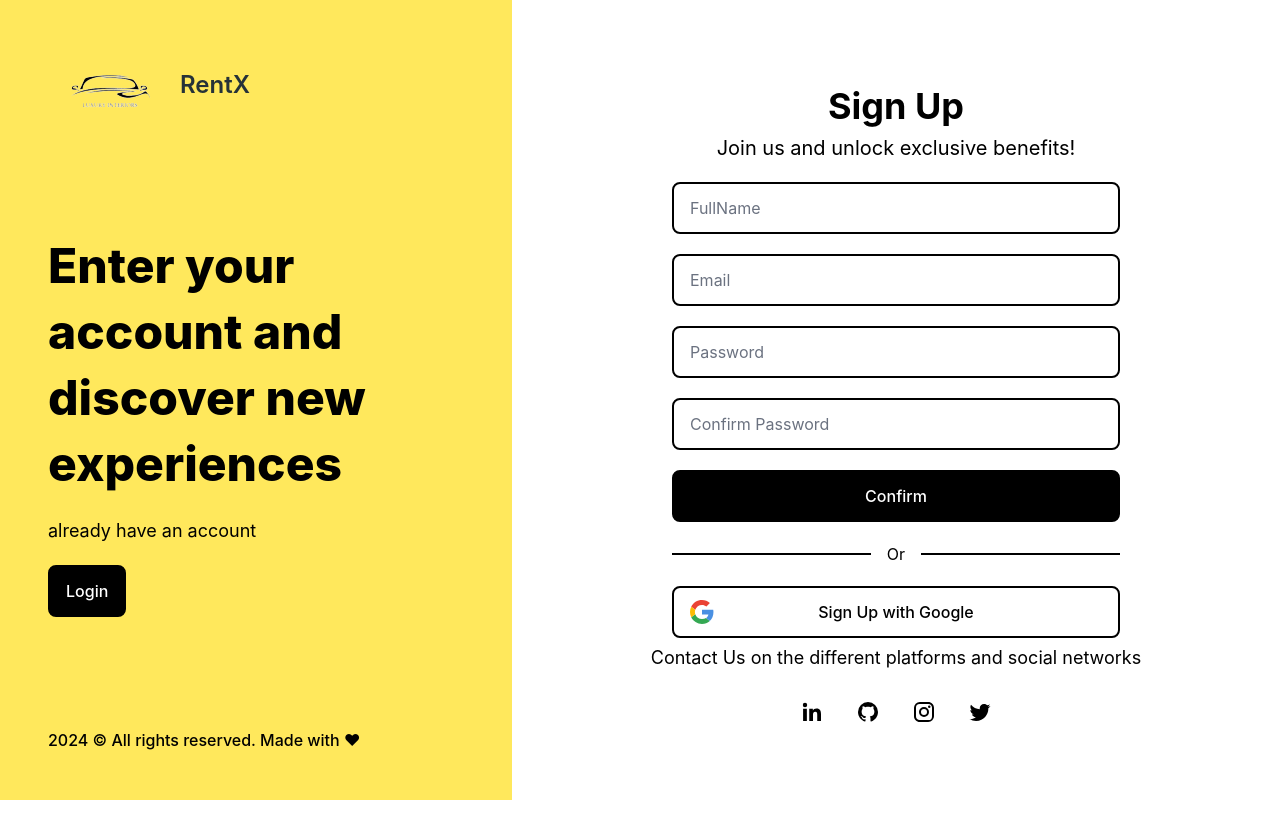
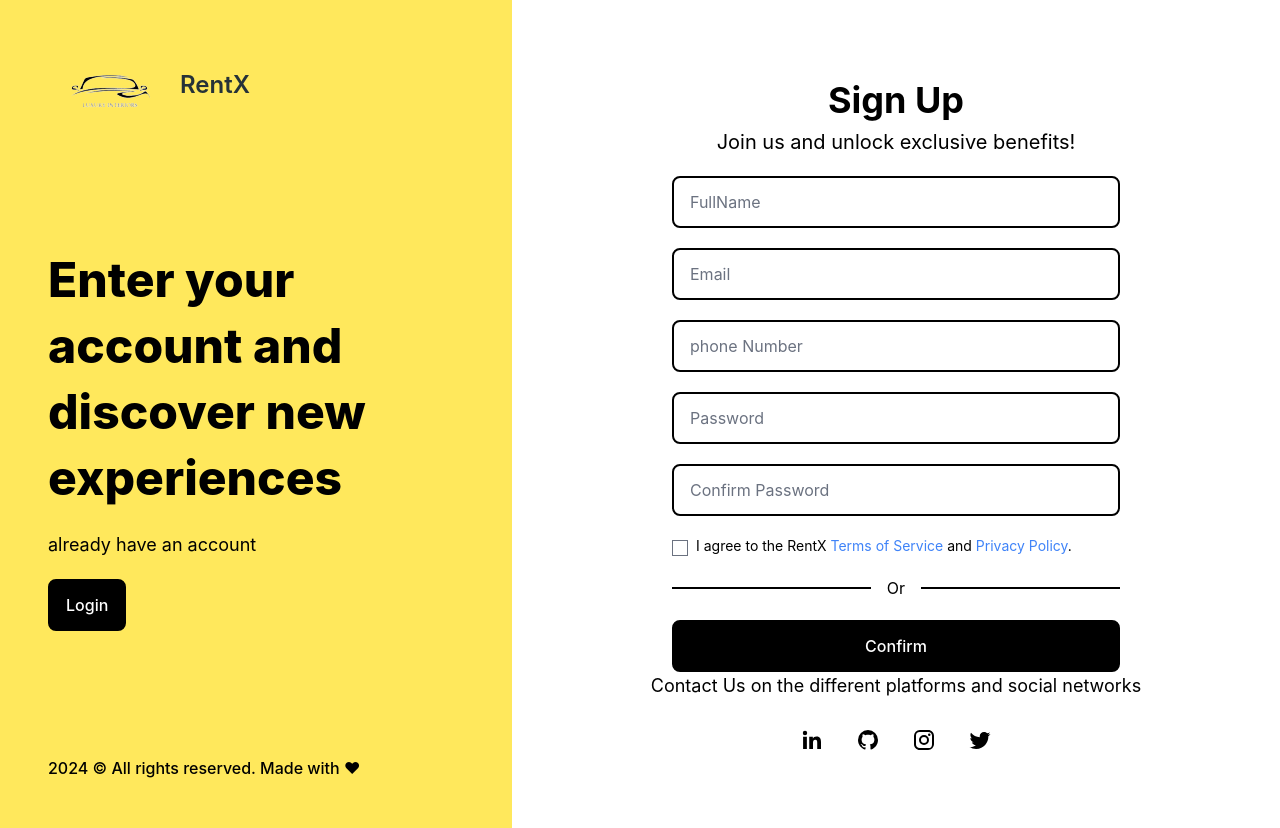
Before and after one commit to mooka007/Car, a React (Create React App) app in the folder client/: page /signup in a window 1280 px wide. Before the commit the page ends 800 px from the top, so only its background shows below. Built offline with nearby package versions, Linux system fonts and the light colour scheme.

Commit message:
setup signup page

```diff
--- a/client/src/pages/Signup.jsx
+++ b/client/src/pages/Signup.jsx
@@ -1,7 +1,62 @@
-import React from "react"
-import { FloatingLabel } from 'flowbite-react';
+import React, { useState } from "react"
+
 import logo from "../assets/logo.png"
+
 const Signup = () => {
+    const [fullName, setfullName] = useState("");
+    const [email, setEmail] = useState("");
+    const [password, setPassword] = useState("");
+    const [phone, setPhone] = useState(false);
+    const [checked, setChecked] = useState(false);
+
+
+     // ============= Event Handler Start here =============
+    const handleName = (e) => {
+        setfullName(e.target.value);
+    };
+    const handleEmail = (e) => {
+        setEmail(e.target.value);
+
+    };
+    const handlePhone = (e) => {
+        setPhone(e.target.value);
+    }
+    const handlePassword = (e) => {
+        setPassword(e.target.value);
+    };
+
+const handleSignUp = async (e) => {
+    e.preventDefault();
+    if (checked) {
+      // if (!fullName) {
+      //   setErrfullName("Enter your name");
+      // }
+      // if (!email) {
+      //   setErrEmail("Enter your email");
+      // } else {
+      //   if (!EmailValidation(email)) {
+      //     setErrEmail("Enter a Valid email");
+      //   }
+      // }
+      // if (!password) {
+      //   setErrPassword("Create a password");
+      // } else {
+      //   if (password.length < 6) {
+      //     setErrPassword("Passwords must be at least 6 characters");
+      //   }
+      // }
+      // ============== Getting the value ==============
+    if (
+        fullName &&
+        email &&
+        phone &&
+        password &&
+        password.length >= 6
+    ) {
+        // await register(fullName, email, phone, password)
+    }
+    }
+};
     return (
         <body class="bg-white">
             <div class="flex min-h-screen">
@@ -47,24 +102,47 @@ const Signup = () => {
                                 <p class="text-md md:text-xl">Join us and unlock exclusive benefits!</p>
                             </div>
                             {/* form */}
-                            <div class="flex flex-col justify-center lg:ml-24 max-w-md space-y-5">
+                            <form class="flex flex-col justify-center lg:ml-24 max-w-md space-y-5">
                                 <input type="text" placeholder="FullName"
                                     class="flex px-3 py-2 md:px-4 md:py-3 border-2 border-black rounded-lg font-medium placeholder:font-normal" />
                                 <input type="text" placeholder="Email"
+                                class="flex px-3 py-2 md:px-4 md:py-3 border-2 border-black rounded-lg font-medium placeholder:font-normal" />
+                                <input type="text" placeholder="phone Number"
                                 class="flex px-3 py-2 md:px-4 md:py-3 border-2 border-black rounded-lg font-medium placeholder:font-normal" />
                                 <input type="text" placeholder="Password"
                                 class="flex px-3 py-2 md:px-4 md:py-3 border-2 border-black rounded-lg font-medium placeholder:font-normal" />
                                 <input type="text" placeholder="Confirm Password"
                                 class="flex px-3 py-2 md:px-4 md:py-3 border-2 border-black rounded-lg font-medium placeholder:font-normal" />
-                                <button class="flex items-center justify-center flex-none px-3 py-2 md:px-4 md:py-3 border-2 rounded-lg font-medium border-black bg-black text-white">
-                                    <a href="/login" className="hover:text-gray900">Confirm</a>
-                                </button>
+
+                                {/* Checkbox */}
+                                <div className="flex items-start mdl:items-center gap-2">
+                                    <input
+                                        onChange={() => setChecked(!checked)}
+                                        className="w-4 h-4 mt-1 mdl:mt-0 cursor-pointer"
+                                        type="checkbox"
+                                    />
+                                    <p className="text-sm text-primeColor">
+                                        I agree to the RentX{" "}
+                                        <span className="text-blue-500">Terms of Service </span>and{" "}
+                                        <span className="text-blue-500">Privacy Policy</span>.
+                                    </p>
+                                </div>
+
+                                {/* ---------------------------------------------- */}
                                 <div class="flex justify-center items-center">
                                     <span class="w-full border border-black"></span>
                                     <span class="px-4">Or</span>
                                     <span class="w-full border border-black"></span>
                                 </div>
-                                <button class="flex items-center justify-center flex-none px-3 py-2 md:px-4 md:py-3 border-2 rounded-lg font-medium border-black relative">
+                                {/* ---------------------------------------------- */}
+
+
+                                <button class="flex items-center justify-center flex-none px-3 py-2 md:px-4 md:py-3 border-2 rounded-lg font-medium border-black bg-black text-white">
+                                    <a href="" className="hover:text-gray900">Confirm</a>
+                                </button>
+
+                                {/* sign up with google  */}
+                                {/* <button class="flex items-center justify-center flex-none px-3 py-2 md:px-4 md:py-3 border-2 rounded-lg font-medium border-black relative">
                                     <span class="absolute left-4">
                                     <svg width="24px" height="24px" viewBox="0 0 24 24" xmlns="http://www.w3.org/2000/svg">
                                         <path fill="#EA4335 " d="M5.26620003,9.76452941 C6.19878754,6.93863203 8.85444915,4.90909091 12,4.90909091 C13.6909091,4.90909091 15.2181818,5.50909091 16.4181818,6.49090909 L19.9090909,3 C17.7818182,1.14545455 15.0545455,0 12,0 C7.27006974,0 3.1977497,2.69829785 1.23999023,6.65002441 L5.26620003,9.76452941 Z"/>
@@ -74,8 +152,8 @@ const Signup = () => {
                                     </svg>
                                     </span>
                                     <span>Sign Up with Google</span>
-                                </button>
-                            </div>
+                                </button> */}
+                            </form>
                         </div>
 
                         {/* footer */}
```
